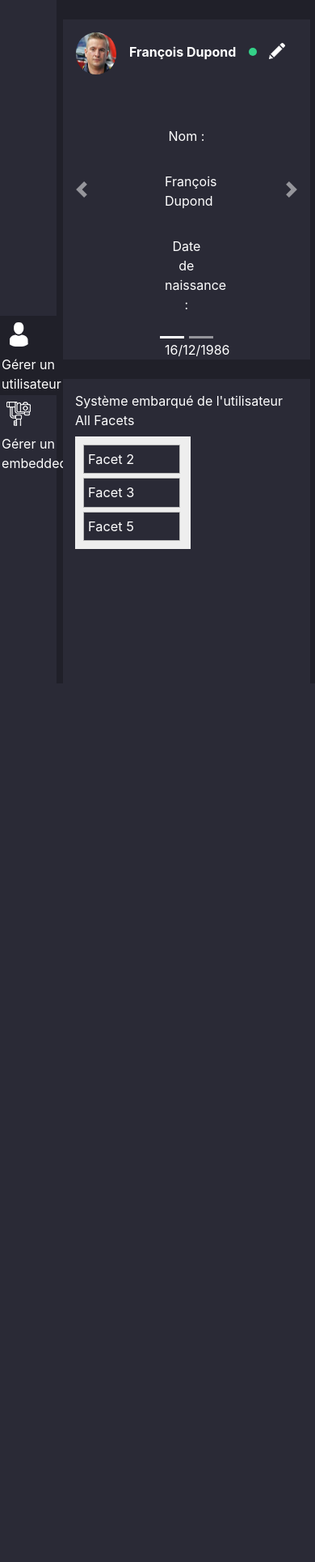
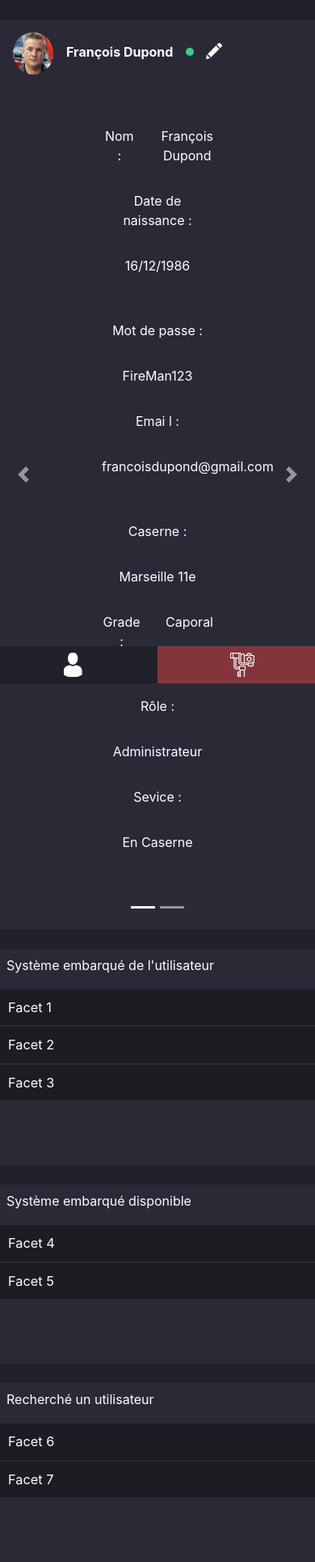
Before and after one commit to MaurelT/FIRE, a PHP site: page /panel-admin-V2.html in a window 390 px wide. Shown: the whole page at 81% size. Before the commit the page ends 844 px from the top, so only its background shows below. Run offline with PHP 8.4, Linux system fonts and the light colour scheme; some libraries are stand-ins or nearby versions.

Commit message:
Full responsive

```diff
--- a/Scripts/panel-admin-V2.js
+++ b/Scripts/panel-admin-V2.js
@@ -7,6 +7,7 @@ $(document).ready(function(){
     manageuser.classList.add('selected');
     bc.load('manageuser.html', function() {
         initEmbeddedSwitchManager();
+        uniqueSwitchManager($('#usersList'));
     });
 
 
@@ -22,11 +23,31 @@ $(document).ready(function(){
       removeClass(divSelected, 'selected');
       manageembedded.classList.add('selected');
       bc.load('manageembedded.html');
+        initEmbeddedSwitchManager();
     });
 
 
 
 });
+
+function uniqueSwitchManager(switchable) {
+  $(function() {
+      switchable.sortable({
+          connectWith: "ul",
+          placeholder: "placeholder",
+          delay: 150
+      })
+          .disableSelection()
+          .dblclick( function(e){
+              var item = e.target;
+              if (e.currentTarget.id === 'usersList') {
+                $(item).fadeOut('fast', function() {
+                  $(item).appendTo($('#usersList')).fadeIn('slow');
+                });
+              }
+          });
+  });
+}
 
 function initEmbeddedSwitchManager() {
     var manageuserembedded = $("#allFacets, #userFacets");
--- a/Styles/panel-admin-V2.css
+++ b/Styles/panel-admin-V2.css
@@ -6,63 +6,30 @@
   padding: 15px 15px 80px;
   background-color: #2A2A36;
 }
-.right {
-  float: right;
-}
-.left {
-  float: left;
-}
 
-p {
-  clear: both;
-  padding-top: 1em;
-}
-.facet-list {
-  list-style-type: none;
-  margin: 0;
-  padding: 0;
-  margin-right: 10px;
-  background: #eee;
-  padding: 5px;
-  width: 143px;
-  min-height: 1.5em;
-  font-size: 0.85em;
-}
-.facet-list li {
-  margin: 5px;
-  padding: 5px;
-  font-size: 1.2em;
-  width: 120px;
-}
-.facet-list li.placeholder {
-  height: 1.2em
-}
-.facet {
-  border: 1px solid #bbb;
-  background-color: #2A2A36;
-  cursor: move;
-}
-.facet.ui-sortable-helper {
-  opacity: 0.5;
-}
-.placeholder {
-  border: 1px solid orange;
-  background-color: #fffffd;
+.blockbot {
+  position: fixed;
+  bottom: 0;
+  width: 100%;
+  background-color: #82363B;
+  z-index: 100;
 }
 
 .blockinfo {
     margin-top: 1.5rem;
     position: relative;
     width: 80%;
-    height: 420px;
     padding: 15px 15px 80px;
     background-color: #2A2A36;
 }
 
 .blockembeddeduser, .blockmanageuser, .blockembedded {
-    padding: 15px 15px 80px;
+    padding: 0px 0px 80px;
     background-color: #2A2A36;
-    height: 420px;
+    max-height: 360px;
+    overflow-y: overlay;
+    overflow-x: hidden;
+    white-space: nowrap;
 }
 
 .blockname_pprofil {
@@ -118,14 +85,6 @@ p {
   background-color: #202029;
 }
 
-.showcontent {
-  display: block;
-}
-
-.unshowcontent {
-  display: none;
-}
-
 .itemPosition {
   position: relative;
   top: 50%;
@@ -134,3 +93,67 @@ p {
 #manageuser a, #manageembedded a {
   margin: 3%;
 }
+
+
+/*  DRAG & DROP */
+p {
+  clear: both;
+  padding-top: 1em;
+}
+
+.facet-list {
+  list-style-type: none;
+  margin: 0;
+  padding: 0;
+  min-height: 1.5em;
+  font-size: 0.85em;
+}
+.facet-list li {
+  margin: 2px 0 0 0;
+  padding: 10px;
+  font-size: 1.2em;
+}
+.facet-list li.placeholder {
+  height: 2em
+}
+.facet {
+  background-color: #1C1C22;
+  cursor: move;
+}
+.facet.ui-sortable-helper {
+  opacity: 0.5;
+}
+
+.placeholder {
+  background-color: #202029;
+
+}
+/*****************************/
+@media screen and (max-width: 992px) {
+  .blocklistcontent  {
+    width: 100%;
+  }
+
+  .blockcontent {
+    left: 0;
+    position: unset;
+    width: 100%
+  }
+
+  .blockembedded {
+    margin: 1.5rem 0 0 0!important;
+  }
+
+  .blockinfo {
+      margin-top: 1.5rem;
+      width: 100%;
+      padding: 15px 15px 80px;
+      background-color: #2A2A36;
+  }
+
+  .itemPosition {
+    position: relative;
+    top: 50%;
+  }
+
+}
--- a/manageuser.html
+++ b/manageuser.html
@@ -1,4 +1,4 @@
-<div id="manageusercontent" class="showcontent">
+<div id="manageusercontent">
   <div id="carouselInfoProfil" class="blockinfo carousel slide pt-2" data-ride="carousel">
     <ol class="carousel-indicators mt-5">
       <li data-target="#carouselInfoProfil" data-slide-to="0" class="active"></li>
@@ -80,26 +80,27 @@
       </a>
     </div>
     <div class="row m-0 blocklistcontent">
-      <div id="manageembeddedsuser" class="blockembeddeduser mt-4 col">Système embarqué de l'utilisateur<div class="left">
-        <label>All Facets</label>
+      <div id="manageembeddedsuser" class="blockembeddeduser mt-4 col-lg">
+          <label class="p-2">Système embarqué de l'utilisateur</label>
           <ul id="allFacets" class="facet-list">
+            <li class="facet">Facet 1</li>
             <li class="facet">Facet 2</li>
             <li class="facet">Facet 3</li>
+          </ul>
+      </div>
+      <div id="manageembeddedlist" class="blockembedded mt-4 ml-4 mr-4 col-lg">
+          <label class="p-2">Système embarqué disponible</label>
+          <ul id="userFacets" class="facet-list">
+            <li class="facet">Facet 4</li>
             <li class="facet">Facet 5</li>
           </ul>
       </div>
-      </div>
-      <div id="manageembeddedlist" class="blockembedded mt-4 ml-4 mr-4 col">
-        <div class="right">
-          <label>User Facets</label>
-          <ul id="userFacets" class="facet-list">
-            <li class="facet">Facet 1</li>
-            <li class="facet">Facet 4</li>
+      <div id="manageuserslist" class="blockmanageuser mt-4 col-lg">
+        <label class="p-2">Recherché un utilisateur</label>
+        <ul id="usersList" class="facet-list">
+          <li class="facet">Facet 6</li>
+          <li class="facet">Facet 7</li>
         </ul>
       </div>
     </div>
-      <div id="manageuserslist" class="blockmanageuser mt-4 col">
-        Recherché un utilisateur
 </div>
-    </div>
-</div>
--- a/panel-admin-V2.html
+++ b/panel-admin-V2.html
@@ -24,8 +24,8 @@
 </head>
 
 <body id="core">
-  <div class="blockleft">
-    <div class="itemPosition">
+  <div class="blockleft d-none d-lg-block">
+    <div class="itemPosition ">
       <div class="row" id="manageuser">
         <img class="m-2" src="Images/Icons/manuser.png">
         <a href="#">Gérer un utilisateur</a>
@@ -33,6 +33,16 @@
       <div class="row" id="manageembedded">
         <img class="m-2" src="Images/Icons/gimbal.png">
         <a href="#">Gérer un embedded</a>
+      </div>
+    </div>
+  </div>
+  <div class="blockbot d-lg-none">
+    <div class="itemPosition row text-center">
+      <div class="col selected" id="manageuser">
+        <a href="#"><img class="m-2" src="Images/Icons/manuser.png"></a>
+      </div>
+      <div class="col" id="manageembedded">
+        <a href="#"><img class="m-2" src="Images/Icons/gimbal.png"></a>
       </div>
     </div>
   </div>
```
Lines whose indentation alone changed are shown as unchanged.
